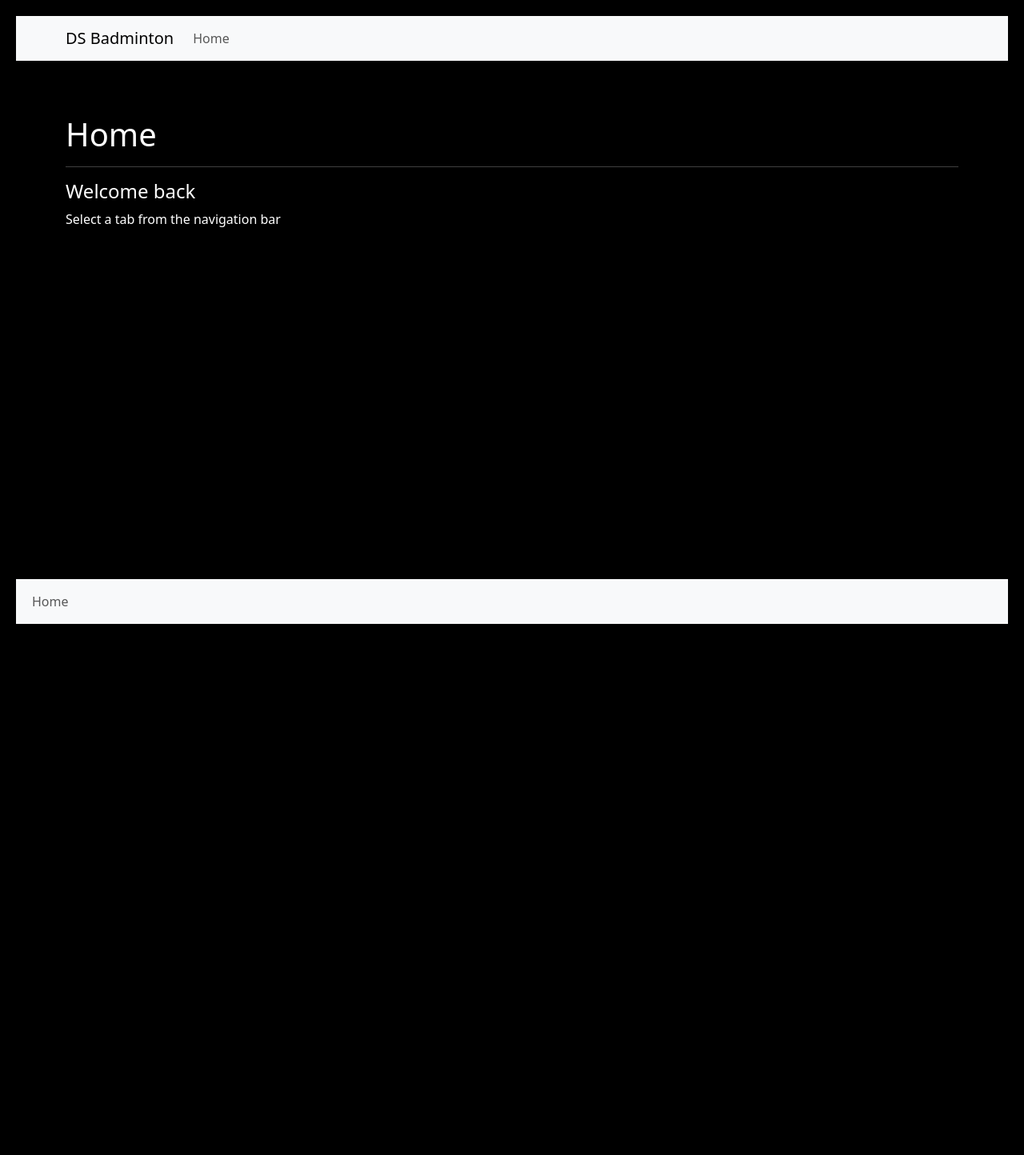
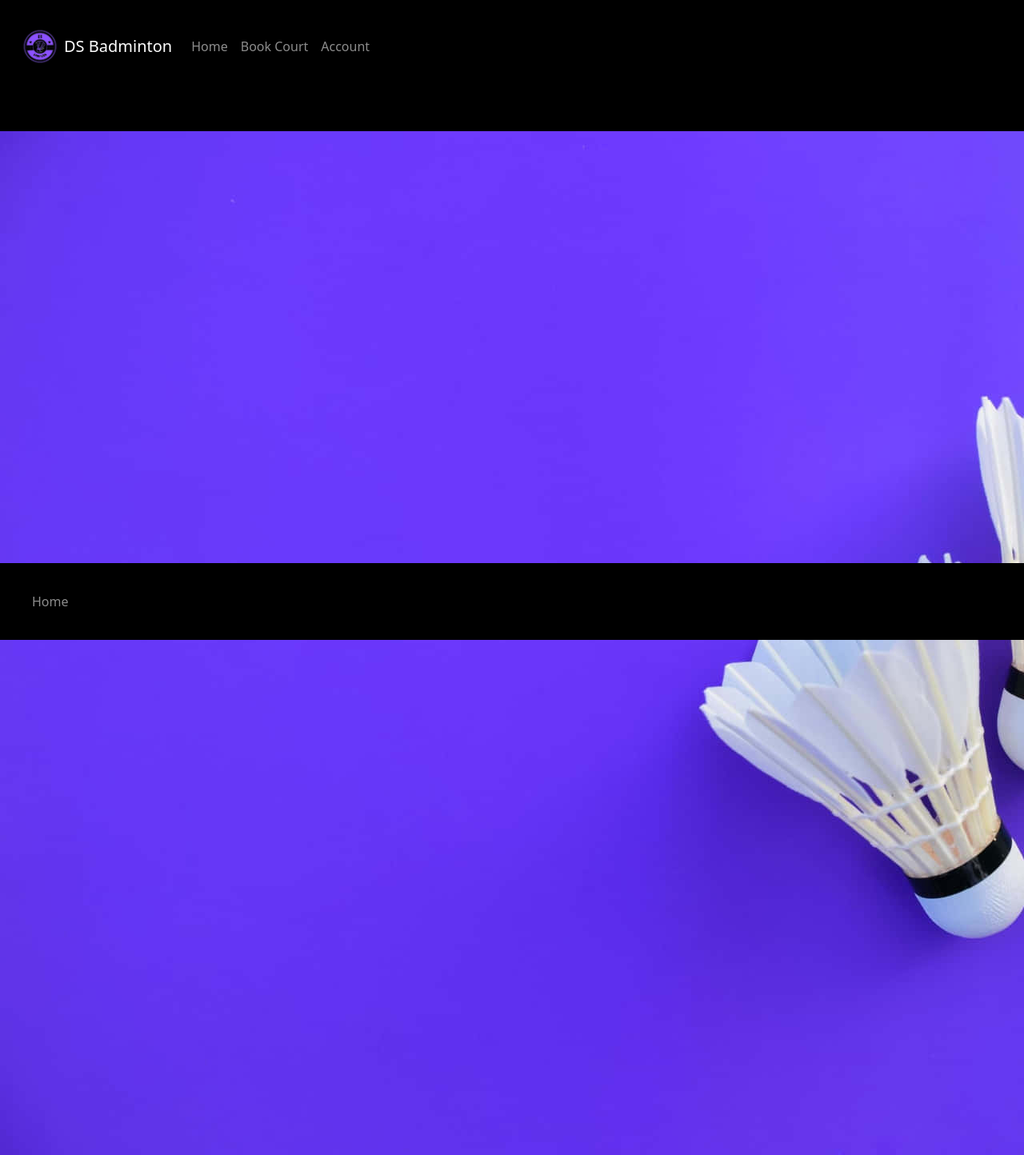
Before and after one commit to DjangoStars-Q12024/BookCourt, a Django app: page / in a window 1280 px wide; the page is wider, and only the part inside the window is pictured. Shown: that part at 80% size. Before the commit the page ends 780 px from the top of that part, so only its background shows below. Run offline with Django 5.2, Linux system fonts and the light colour scheme.

Commit message:
modify home.html, modify homepage and accounts page.

```diff
--- a/BadmintonCourt/templates/home.html
+++ b/BadmintonCourt/templates/home.html
@@ -1,17 +1,19 @@
 {% extends "base.html" %}
+{% load static %}
 {% block title %}
-DS Badminton  - Home
+DS Badminton - Home
 {% endblock %}
 
 {% block content %}
-    <h1>Home</h1>
-    <hr>
-    <div>
+<style>
+    .container {
+        position: relative;
+        margin: 0;
+        padding: 0;
+        width: 100%;
+        height: auto;
+    }
+</style>
 
-        <h4>Welcome back</h4>
-
-        <p>Select a tab from the navigation bar</p>
-
-    </div>
-
+<img src="{% static 'images/baddy.jpg' %}" alt="badminton">
 {% endblock %}
--- a/static/css/base.css
+++ b/static/css/base.css
@@ -1,12 +1,10 @@
 body {
     background-color: #000000;
-    color: white;
 }
 .header {
     background-color: #000000;
+    text-align: center;
     padding: 20px;
-    text-align: center;
-    color: white;
 }
 .footer {
     background-color: #000000;
@@ -15,5 +13,4 @@ body {
     position: fixed;
     bottom: 0;
     width: 100%;
-    color: white;
 }
--- a/templates/base.html
+++ b/templates/base.html
@@ -12,8 +12,9 @@
 <body>
     <header class="header">
 
-        <nav class="navbar navbar-expand-lg navbar-light bg-light">
+        <nav class="navbar navbar-expand-lg navbar-dark bg-black">
             <div class="container">
+                <img src="{% static 'images/DSB_Logo.png' %}" alt="Logo" width="60" height="60">
 
                 <a class="navbar-brand" href="/">DS Badminton</a>
                 <button class="navbar-toggler" type="button" data-bs-toggle="collapse" data-bs-target="#navbarNav" aria-controls="navbarNav" aria-expanded="false" aria-label="Toggle navigation">
@@ -25,10 +26,10 @@
                             <a class="nav-link" href="/">Home</a>
                         </li>
                         <li class="nav-item">
-                            <!-- <a class="nav-link" href="">Book Court</a> -->
+                            <a class="nav-link" href="">Book Court</a>
                         </li>
                         <li class="nav-item">
-                            <!-- <a class="nav-link" href="">Account</a> -->
+                            <a class="nav-link" href="{% url 'login' %}">Account</a>
                         </li>
                         <li class="nav-item" >
                             {% if user.is_authenticated %}
@@ -51,11 +52,12 @@
     </div>
 
     <div class="footer">
-        <nav class="navbar navbar-expand-lg navbar-light bg-light">
+        <nav class="navbar navbar-expand-lg navbar-dark bg-black">
             <div class="container-fluid">
 
                 <ul class="navbar-nav me-auto mb-2 mb-lg-0">
-                    <li class="nav-item"><a class="nav-link" href="/">Home</a></li>
+                    <li class="nav-item">
+                        <a class="nav-link" href="/">Home</a></li>
                     <li class="nav-item">
                         <!-- <a class="nav-link" href="">Book Court</a> -->
                     </li>
--- a/templates/registration/logout.html
+++ b/templates/registration/logout.html
@@ -5,7 +5,7 @@ Logout from DS Badminton
 
 {% block content %}
 
-<h1 class="main-heading">Logout</h1>
+<h1 style="color: white" class="main-heading">Logout</h1>
 <p>You have successfully logged out. </p>
 <a href="{% url 'home' %}" >Click here to login again</a>
 {% endblock %}
--- a/templates/registration/signup.html
+++ b/templates/registration/signup.html
@@ -5,10 +5,10 @@ Sign Up for DS Badminton
 
 {% block content %}
 <button onclick="history.back()">Go Back</button> <br><br>
-<h1 >Sign Up</h1>
+<h1 style="color: white">Sign Up</h1>
 <form method="post" >
     {% csrf_token %}
     {{ form.as_p }}
-    <button type="submit"> Sign Up</button>
+    <button type="submit" >Sign Up</button>
 </form>
 {% endblock %}
```
Also changed, not shown: templates/registration/login.html (+7 -5 lines), db.sqlite3, static/images/DSB_Logo.png (added), static/images/baddy.jpg (added).
